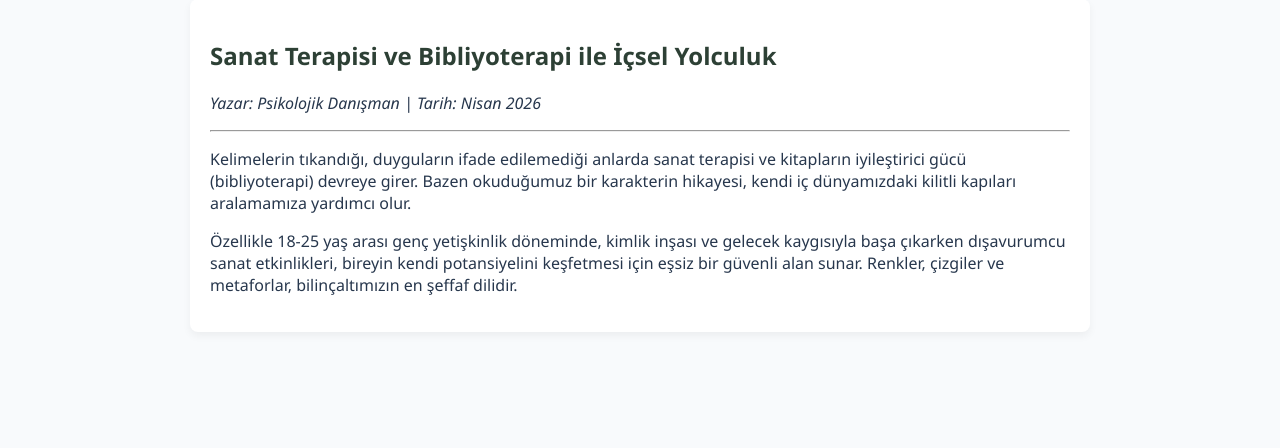
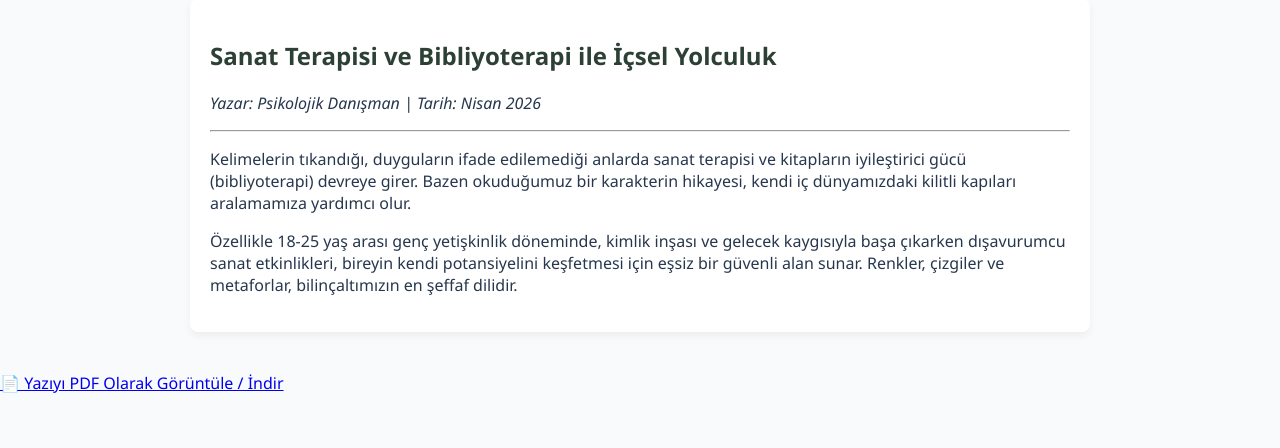
Before and after one commit to pskezgiyildirim-source/ezgi-psikoloji-site, a Flask app: template templates/blog.html in a window 1280 px wide. Shown: the part 173-621 px from the top of the page. Run offline with Flask 3, Linux system fonts and the light colour scheme; the template is opened without the code that fills it: most values are stand-ins (such as "Sample title", 1, 10 or a date in 2020); some libraries are stand-ins or nearby versions.

Commit message:
Update blog.html

```diff
--- a/templates/blog.html
+++ b/templates/blog.html
@@ -52,5 +52,13 @@
         }
     </script>
 
+{% if pdf_file %}
+  <div class="pdf-link" style="margin-top: 20px;">
+    <a href="{{ pdf_file }}" class="btn btn-primary" target="_blank">
+      📄 Yazıyı PDF Olarak Görüntüle / İndir
+    </a>
+  </div>
+{% endif %}
+
 </body>
 </html>
```
